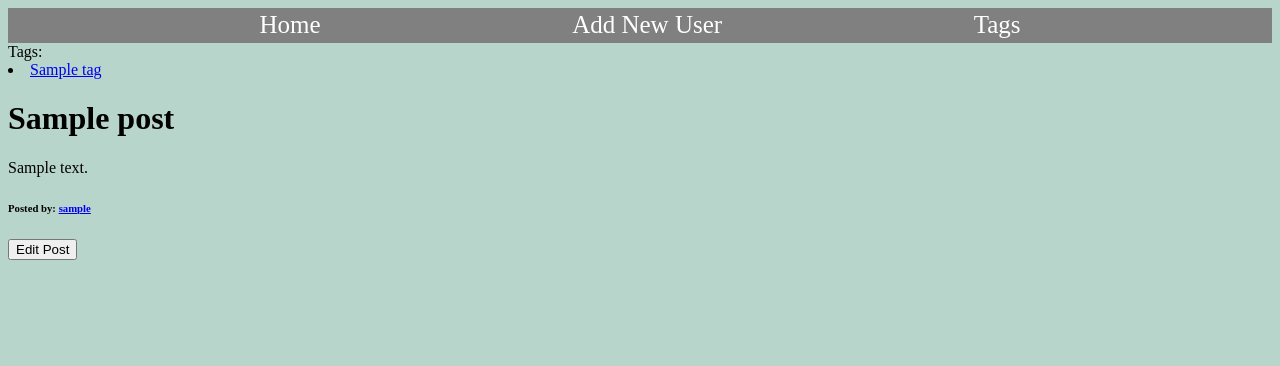
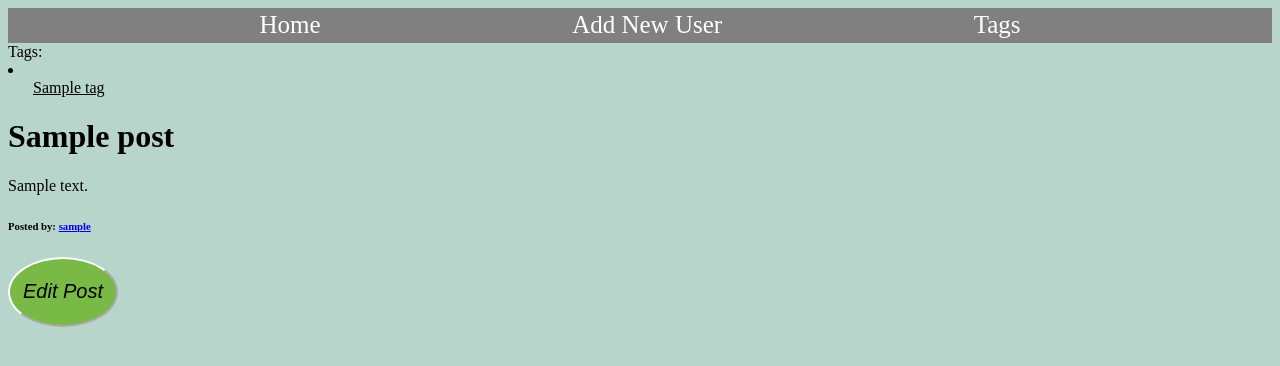
Before and after one commit to bsbgreenfield/bloggly, a Flask app: page /posts/1 in a window 1280 px wide. Shown: the top 366 px of the page. Run offline with Flask 3, Linux system fonts and the light colour scheme; tables that the repository leaves empty hold one stand-in row (values such as "Sample post").

Commit message:
more css

```diff
--- a/app.py
+++ b/app.py
@@ -1,6 +1,7 @@
 from flask import Flask, request, redirect, render_template, flash, session
 from flask_debugtoolbar import DebugToolbarExtension
 from models import db, User, Post, Tag, PostTag, connect_db
+from forms import AddTagForm
 
 app = Flask(__name__)
 
--- a/static/style.css
+++ b/static/style.css
@@ -170,3 +170,10 @@ footer{
     display: inline;
     font-size: 20px;
 }
+.tag-list{
+    display: flex;
+    margin-left: 25px;
+}
+.tag-list a{
+    color: black;
+}
--- a/templates/posts.html
+++ b/templates/posts.html
@@ -4,7 +4,10 @@
     Tags:
     {%for tag in tags%}
     <li>
-        <a href="/tags/{{tag.id}}">{{tag.name}}</a>
+        <div class="tag-list">
+            <a href="/tags/{{tag.id}}">{{tag.name}}</a>
+        </div>
+
     </li>
     {%endfor%}
     </div>
@@ -12,7 +15,7 @@
 <p>{{post.content}}</p>
 <h6>Posted by: <a href="/users/{{post.poster}}">{{post.posting_user.username}}</a></h6>
 <form action="/posts/{{post.id}}/edit">
-    <button type="submit">Edit Post</button>
+    <button type="submit" class="edit">Edit Post</button>
 </form>
 
 
```
Also changed, not shown: requirements.txt (+26 -0 lines).
